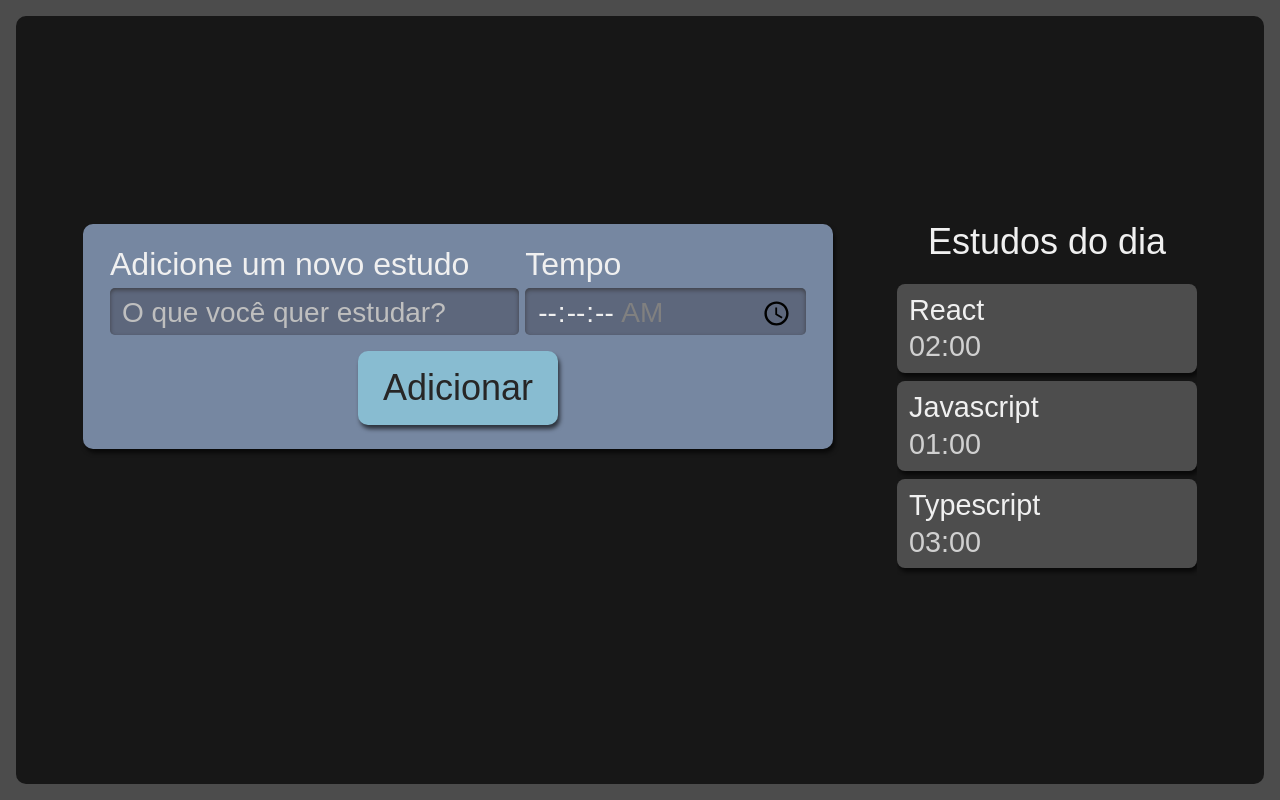
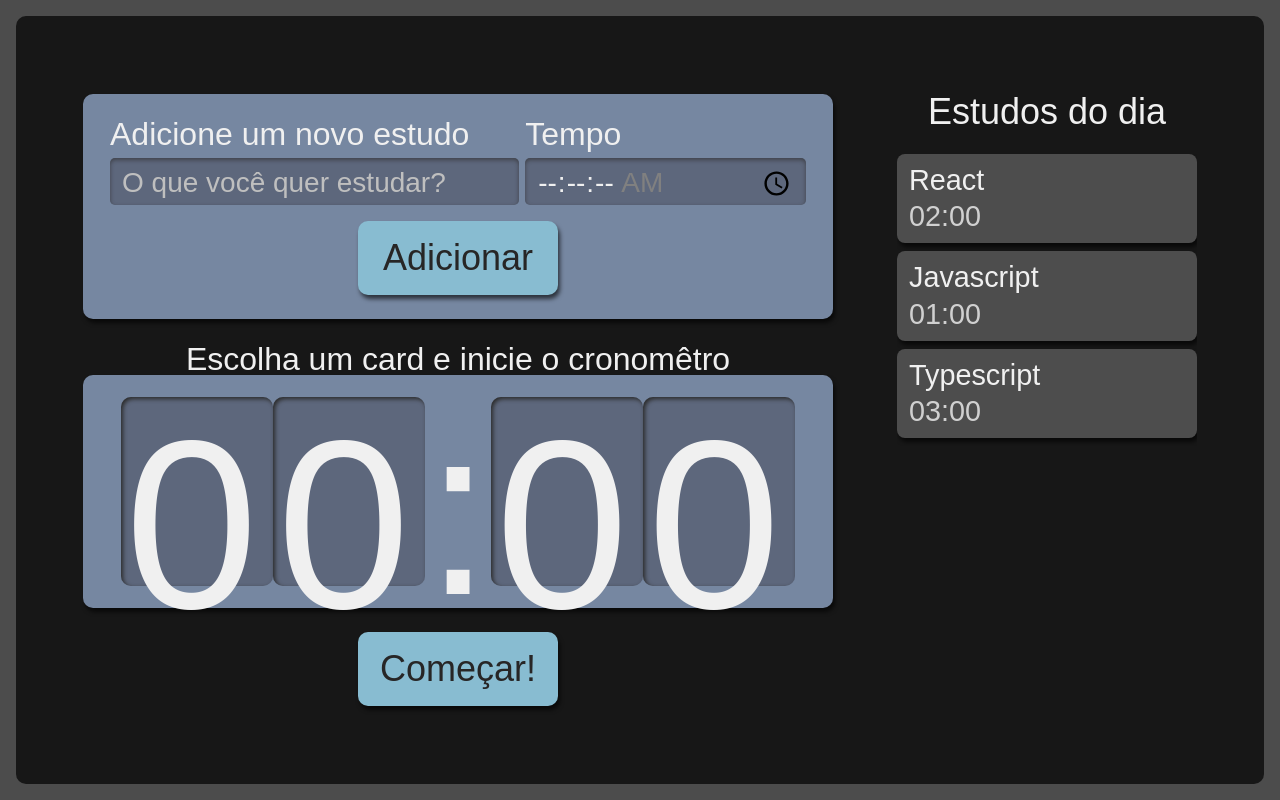
Before and after one commit to zNexTage/react-typescript, a React (Create React App) app: page / in a window 1280 px wide. Built offline with nearby package versions, Linux system fonts and the light colour scheme.

Commit message:
Add Stopwatch to App.

```diff
--- a/src/pages/App.tsx
+++ b/src/pages/App.tsx
@@ -1,6 +1,7 @@
 import React from 'react';
 import Form from '../components/forms';
 import List from '../components/lists';
+import Stopwatch from '../components/stopwatch/stopwatch';
 import style from './styles.module.scss';
 
 function App() {
@@ -8,6 +9,7 @@ function App() {
     <div className={style.AppStyle}>
       <Form />
       <List />
+      <Stopwatch />
     </div>
   );
 }
```
